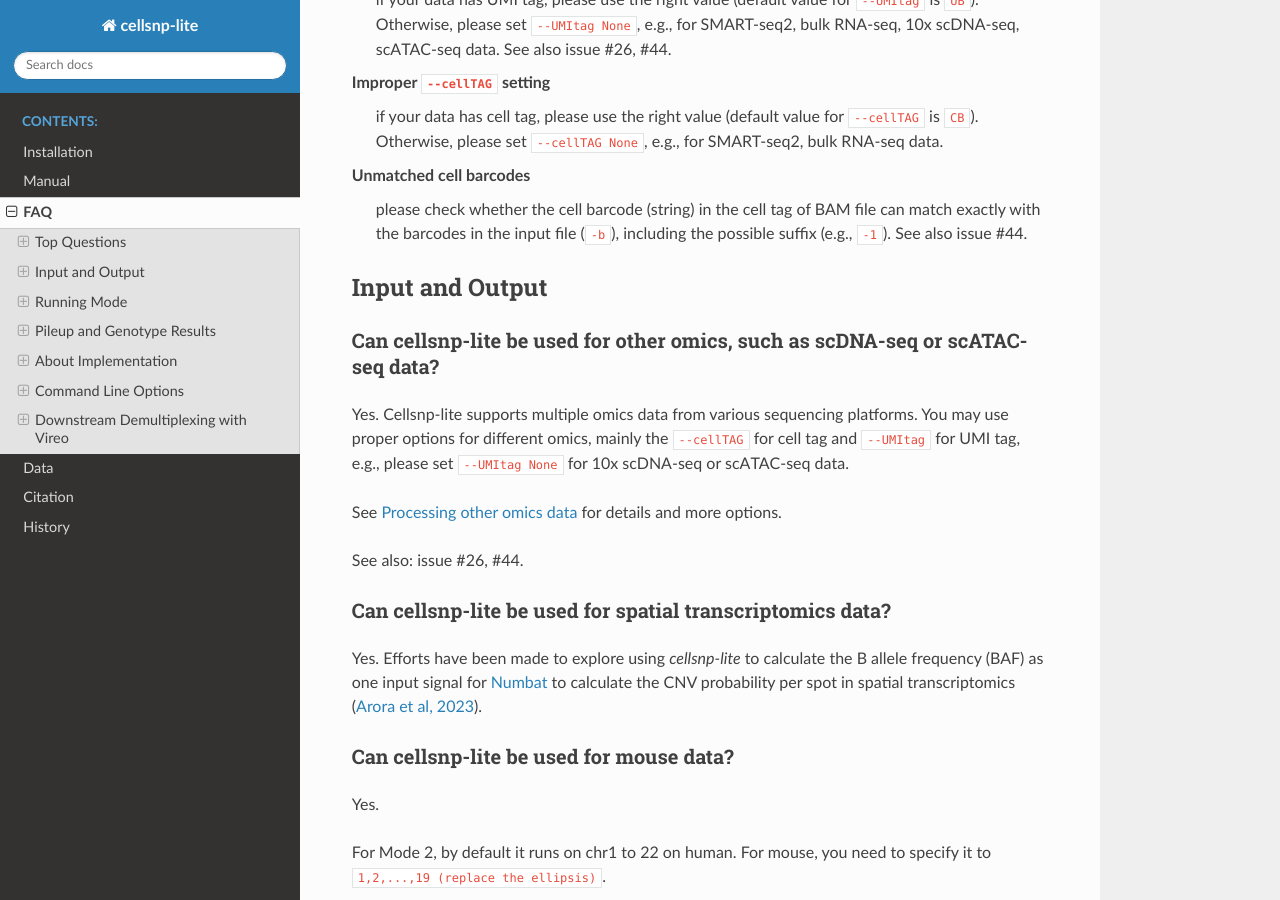
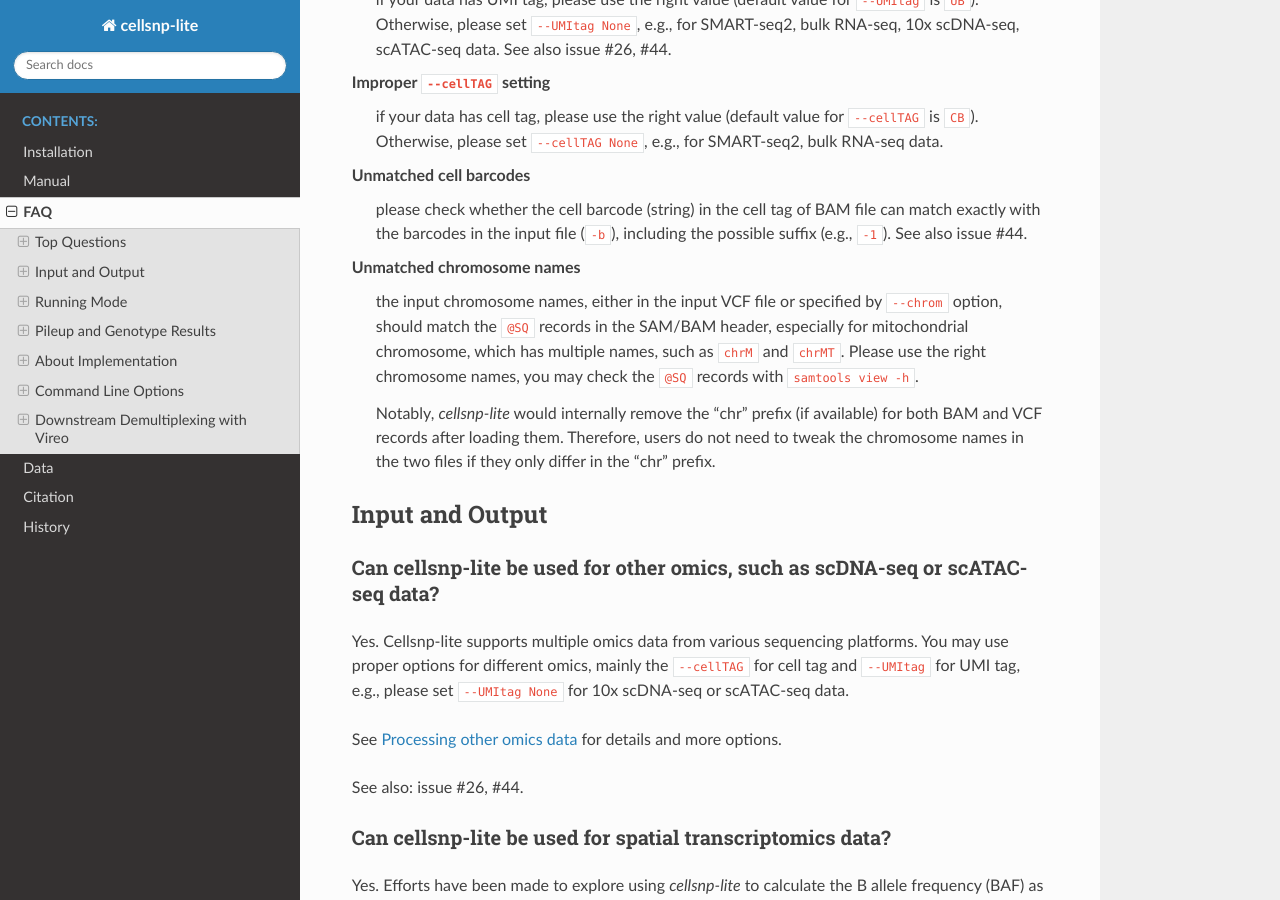
Before and after one commit to single-cell-genetics/cellsnp-lite, a Sphinx documentation site: the page built from docs/main/FAQ.rst, in a window 1280 px wide and 900 px high, scrolled down 1042 px. Built offline with Sphinx 7.4.7 and the Read the Docs theme 2.0.0, drawn with Linux system fonts in a browser that asks for light colours.

Commit message:
docs: use right chromosome names

```diff
--- a/docs/main/FAQ.rst
+++ b/docs/main/FAQ.rst
@@ -46,6 +46,19 @@ Unmatched cell barcodes
     can match exactly with the barcodes in the input file (``-b``),
     including the possible suffix (e.g., ``-1``).
     See also issue #44.
+
+Unmatched chromosome names
+    the input chromosome names, either in the input VCF file or specified
+    by ``--chrom`` option, should match the ``@SQ``
+    records in the SAM/BAM header, especially for mitochondrial chromosome,
+    which has multiple names, such as ``chrM`` and ``chrMT``.
+    Please use the right chromosome names, you may check the ``@SQ``
+    records with ``samtools view -h``.
+
+    Notably, *cellsnp-lite* would internally remove the "chr"
+    prefix (if available) for both BAM and VCF records after loading them.
+    Therefore, users do not need to tweak the chromosome names in the two
+    files if they only differ in the "chr" prefix.
 
 
 Input and Output
```
Also changed, not shown: docs/main/manual.rst (+7 -1 lines).
